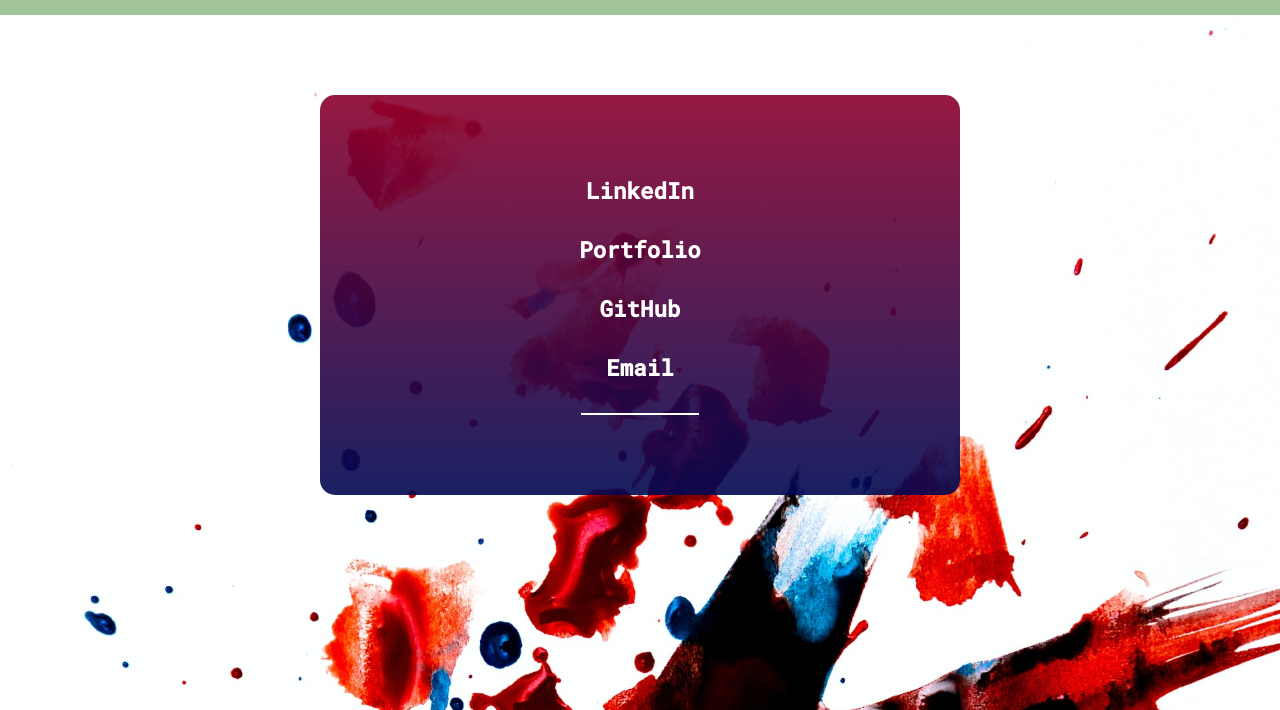
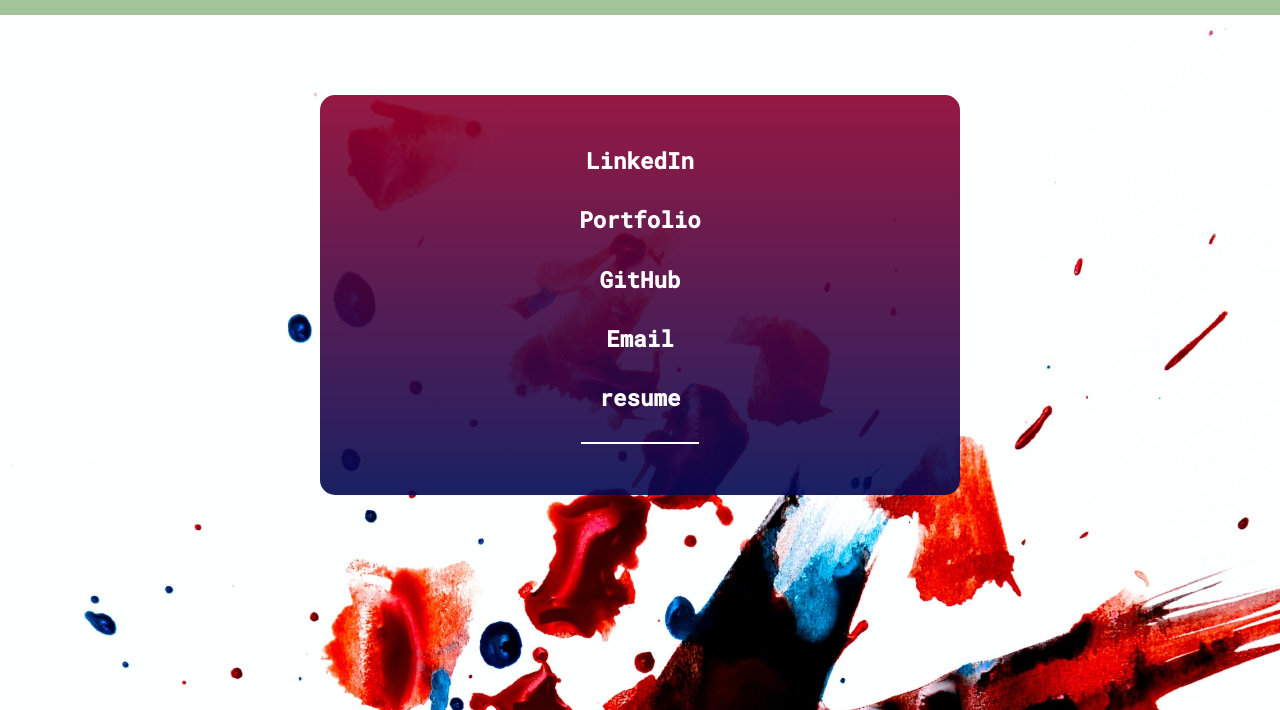
Before and after one commit to jerome0caruso/ThePaintingRoom, a plain HTML site: page contact.html in a window 1280 px wide. Shown: the part 90-800 px from the top of the page. Drawn offline with Linux system fonts and the light colour scheme.

Commit message:
added resume

```diff
--- a/contact.html
+++ b/contact.html
@@ -40,6 +40,7 @@
                 <a href="www.jerome0caruso.com"><h3>Portfolio</h3></a>
                 <a href="https://github.com/jerome0caruso"><h3>GitHub</h3></a>
                 <a href="mailto:jerome0caruso@gmail.com"><h3>Email</h3></a>
+                <a href="http://myjavascriptprojects.com/resume/JeromeCarusoResume.pdf"><h3>resume</h3></a>
                 <hr style="width:50%", size="3", color=white>
             </div>
         </div>
```
Also changed, not shown: 1 other file.
